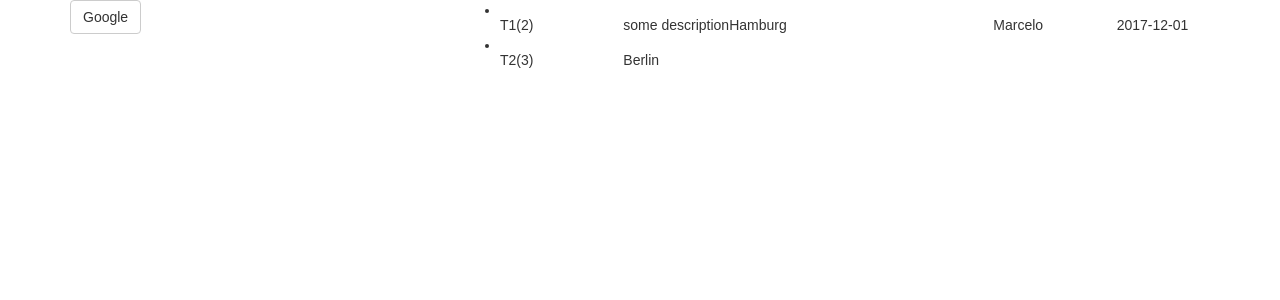
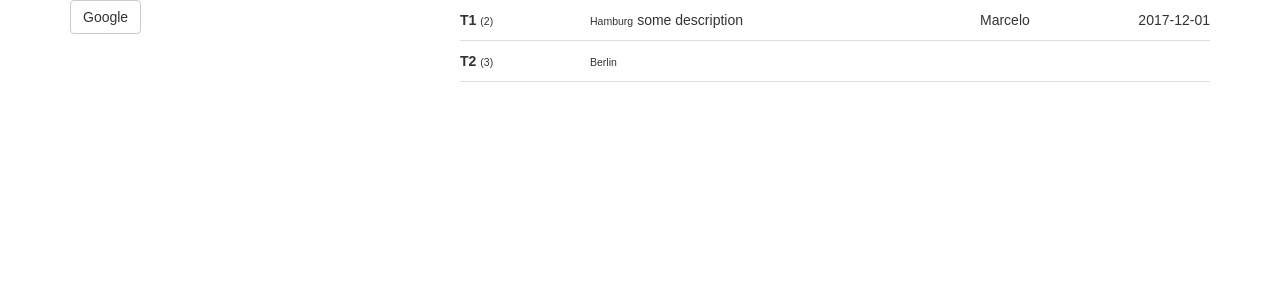
Before and after one commit to mjacobus/field-service, a React app in the folder client/: page /frontend in a window 1280 px wide. Shown: the top 300 px of the page. Built offline with nearby package versions, Linux system fonts and the light colour scheme.

Commit message:
Polished territories view on frontend

```diff
--- a/client/config/webpack.config.prod.js
+++ b/client/config/webpack.config.prod.js
@@ -178,6 +178,7 @@ module.exports = {
                         importLoaders: 1,
                         minimize: true,
                         sourceMap: shouldUseSourceMap,
+                        modules: true
                       },
                     },
                     {
--- a/client/src/views/pages/territories/index.css
+++ b/client/src/views/pages/territories/index.css
@@ -3,12 +3,35 @@
   padding: 0;
 }
 
-.assignmentReturnDate {
+.returnDate {
   float: right;
   vertical-align: bottom;
 }
 
-.territoryItem:after {
-  display: block;
-  clear: both;
+.territoryName {
+  font-weight: bold;
+  margin-right: 4px;
 }
+
+.householderCount {
+  font-size: 75%;
+}
+
+.territoryDescription {
+}
+
+.territoryCity {
+  font-size: 75%;
+  margin-right: 4px;
+}
+
+.assigneeName {  }
+
+.returnDate {
+  text-align: right;
+}
+
+.itemRow {
+  padding: 10px 0;
+  border-bottom: 1px solid #ddd;
+}
--- a/client/src/views/pages/territories/index.js
+++ b/client/src/views/pages/territories/index.js
@@ -27,7 +27,7 @@ const testData = [
 
 class TerritoryList extends Component {
   renderTerritoryList(territories) {
-    return <ul className="territoryList">
+    return <ul className={ style.territoryList }>
       {
         territories.map((territory) => (this.renderTerritory(territory)))
       }
@@ -36,31 +36,31 @@ class TerritoryList extends Component {
 
   renderTerritory(territory) {
     return (
-      <li className="territoryItem">
+      <li className={ style.itemRow }>
         <Row>
           <Col xs={12} md={2}>
-            <span className="territoryName">
+            <span className={ style.territoryName }>
               { territory.name }
             </span>
-            <span className="territoryHouseholderCount">
+            <span className={ style.householderCount }>
               ({ territory.householders.length })
             </span>
           </Col>
 
           <Col xs={12} md={6}>
-            <span className="territoryDescription">
+            <span className={ style.territoryCity }>
+              { territory.city }
+            </span>
+            <span className={ style.territoryDescription }>
               { territory.description }
-            </span>
-            <span className="territoryCity">
-              { territory.city }
             </span>
           </Col>
 
           <Col xs={12} md={4}>
             { territory.assignee &&
                 <Row>
-                  <Col xs={6} className="assigneeName">{ territory.assignee.name }</Col>
-                  <Col xs={6} className="assignmentReturnDate">{ territory.assignee.returnDate }</Col>
+                  <Col xs={6} className={ style.assigneeName }>{ territory.assignee.name }</Col>
+                  <Col xs={6} className={ style.returnDate }>{ territory.assignee.returnDate }</Col>
                 </Row>
             }
           </Col>
```
